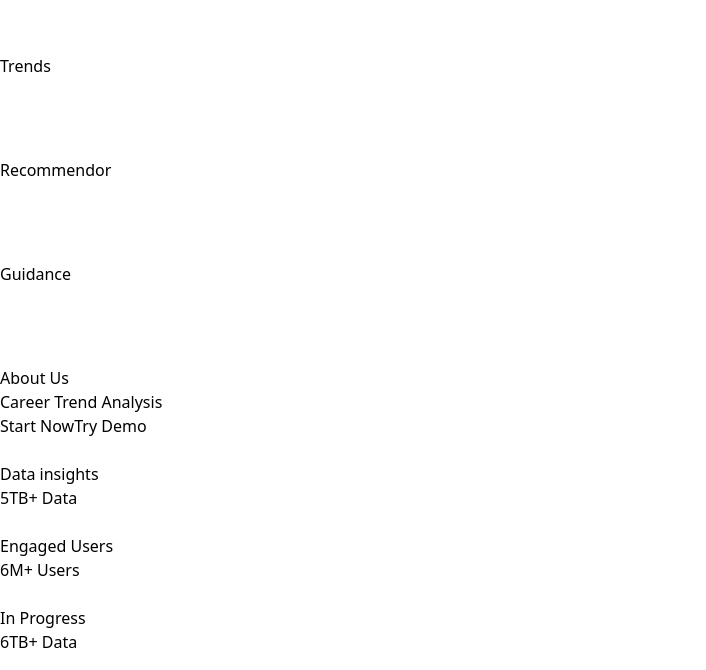
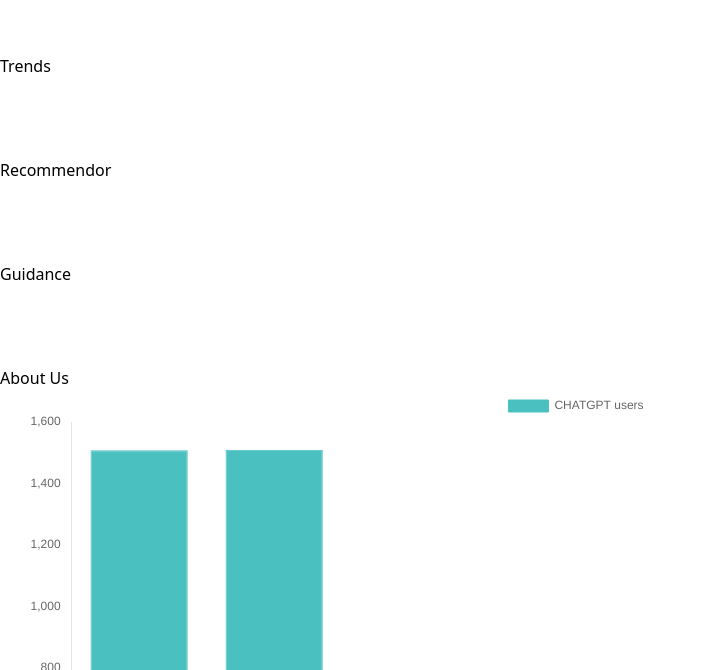
Before and after one commit to zainkazmi786/Career-Funda, a React (Vite) app: page /trends in a window 1280 px wide. Shown: the part 130-800 px from the top of the page, without its empty margins (0-706 px from the left). Built offline with nearby package versions, Linux system fonts and the light colour scheme.

Commit message:
router added

```diff
--- a/package.json
+++ b/package.json
@@ -14,7 +14,8 @@
     "react": "^18.2.0",
     "react-chartjs-2": "^5.2.0",
     "react-charts": "^3.0.0-beta.57",
-    "react-dom": "^18.2.0"
+    "react-dom": "^18.2.0",
+    "react-router-dom": "^6.23.1"
   },
   "devDependencies": {
     "@types/react": "^18.2.66",
--- a/src/App.jsx
+++ b/src/App.jsx
@@ -1,4 +1,4 @@
-
+import { BrowserRouter as Router, Route, Routes } from 'react-router-dom';
 import Home from "./components/home"
 import Navbar from './components/navbar'
 import Trends from './components/trends'
@@ -7,9 +7,15 @@
 const App = () => {
   return (
     <body className="bg-black min-h-screen">
-      <Navbar/>
-      <Home/>
-      <Trends/>
+      <Router>
+        <div>
+          <Navbar />
+          <Routes>
+            <Route path="/" element={<Home />} />
+            <Route path="/trends" element={<Trends />} />
+          </Routes>
+        </div>
+      </Router>
     </body>
   )
 }
--- a/src/components/navbar.jsx
+++ b/src/components/navbar.jsx
@@ -1,18 +1,19 @@
 import React from 'react'
+import { Link } from 'react-router-dom';
 import Navcomp from './navcomp'
 
 const navbar = () => {
     return (
 
         <div className="main  w-screen h-20 flex items-start justify-center sticky top-0 bg-gradient-to-t from-30% from-slate-900 to-slate-800 z-10">
-            <div className="navcontent w-3/4 h-3/4 flex justify-between items-start">
-                <Navcomp compname="Home" />
-                <Navcomp compname="Trends" />
-                <Navcomp compname="Recommendor" />
-                <Navcomp compname="Guidance" />
-                <Navcomp compname="About Us" />
+            <ul className="navcontent w-3/4 h-3/4 flex justify-between items-start list-none">
+                <li className='h-full'><Link to="/"><Navcomp compname="Home" /></Link></li>
+                <li className='h-full'><Link to="/trends"><Navcomp compname="Trends" /></Link></li>
+                <li className='h-full'><Link to="/recommendor"><Navcomp compname="Recommendor"/></Link></li>
+                <li className='h-full'><Link to="/guidance"><Navcomp compname="Guidance" /></Link></li>
+                <li className='h-full'><Link to="/about us"><Navcomp compname="About Us" /></Link></li>
 
-            </div>
+            </ul>
 
 
         </div>
--- a/src/components/trends.jsx
+++ b/src/components/trends.jsx
@@ -1,5 +1,6 @@
 import React from 'react';
 import Row from './row';
+
 import Histogram from './histogram';
 
 const Trends = () => {
```
Also changed, not shown: 1 other file (tests, documents, lock files or other folders).
